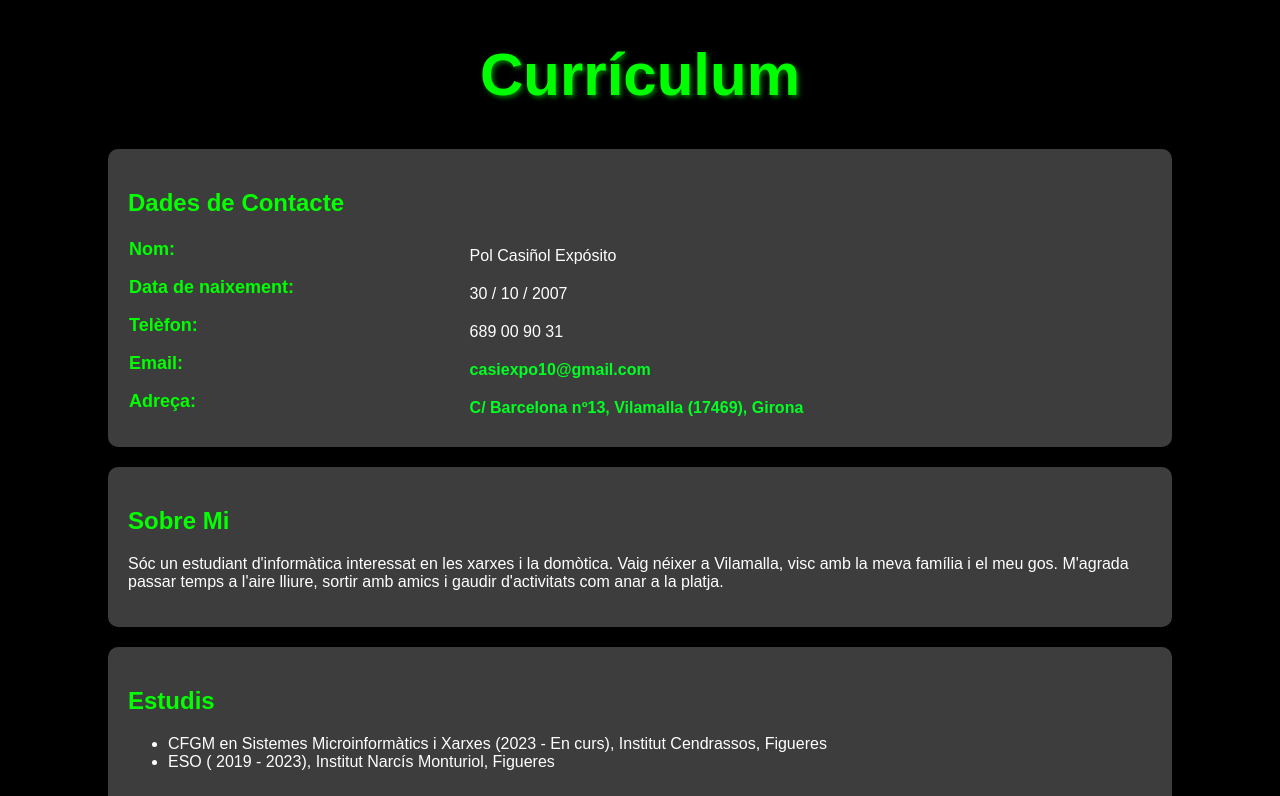
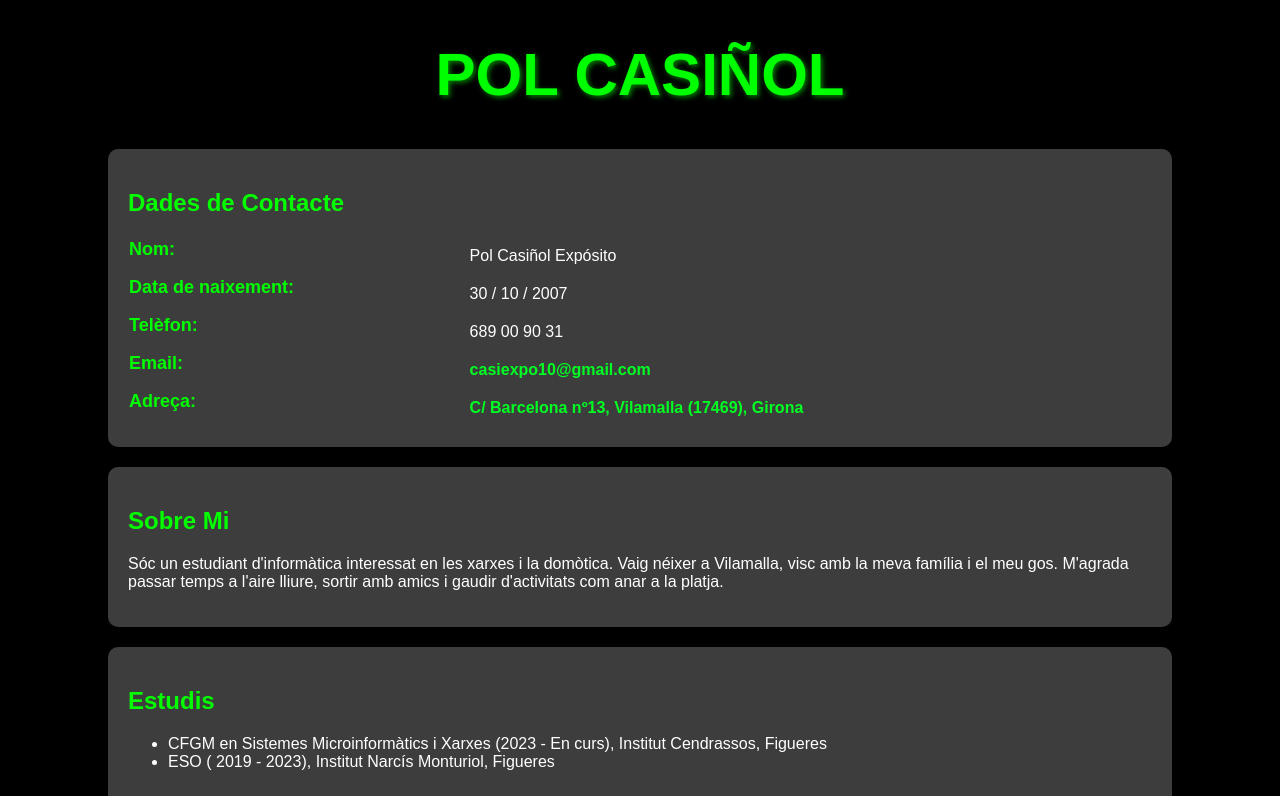
Before and after one commit to Casiexpo/pcasinol-web, a plain HTML site: page index.html in a window 1280 px wide. Shown: the top 796 px of the page. Drawn offline with Linux system fonts and the light colour scheme.

Commit message:
Update index.html

```diff
--- a/index.html
+++ b/index.html
@@ -4,10 +4,10 @@
     <link rel="stylesheet" href="CURRICULUM.css">
     <meta name="viewport" content="width=device-width, initial-scale=1.0"> <!-- Afegeix això per a dispositius mòbils -->
     <meta charset="utf-8">
-    <title>CURRICULUM</title>
+    <title>POL CASIÑOL</title>
 </head>
 <body>
-        <h1 class="Titol">Currículum</h1>
+        <h1 class="Titol">POL CASIÑOL</h1>
     </div>
 
     <section class="section_Currículum">
```
